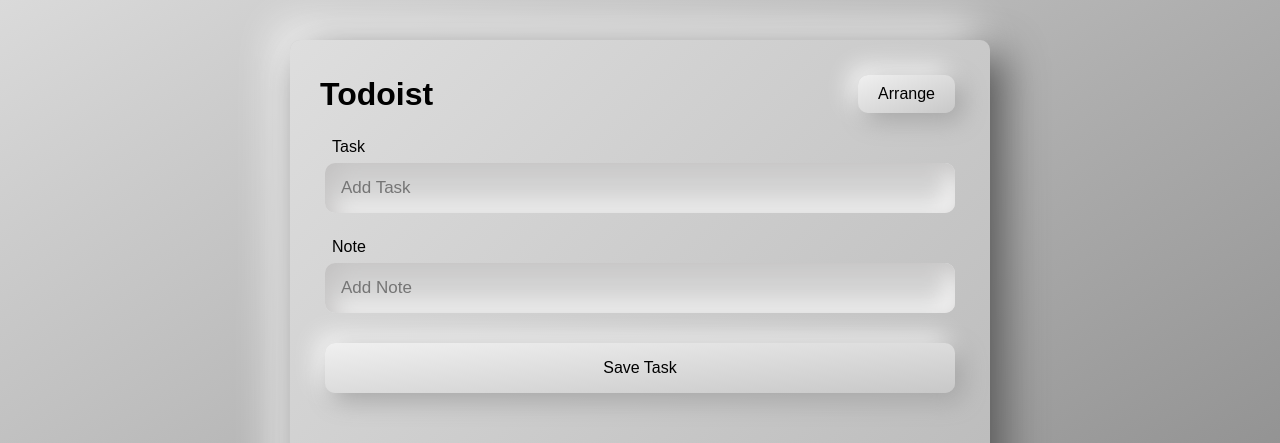
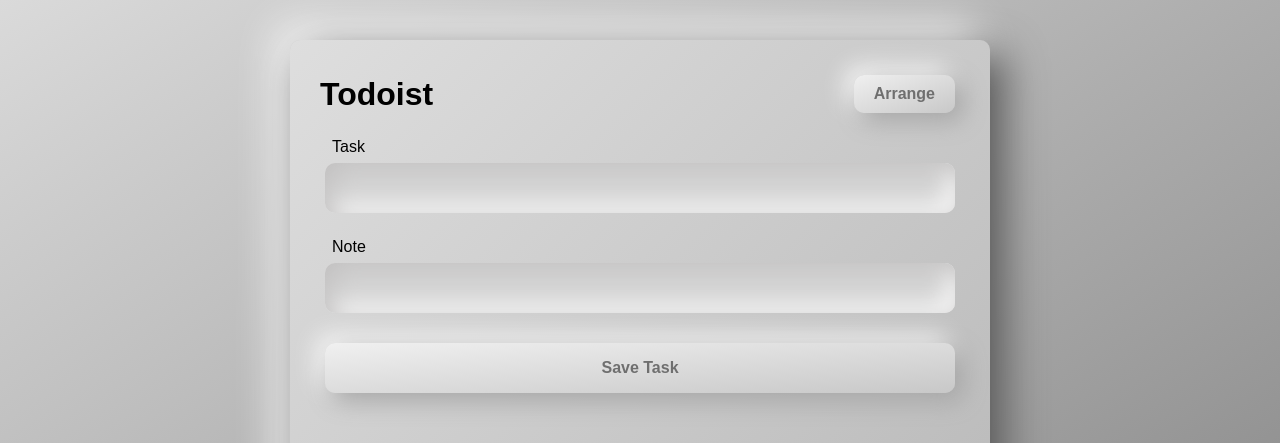
Before and after one commit to Howerrr/Todoist, a React (Create React App) app: page / in a window 1280 px wide. Both pictures are taken after a click on the button "Arrange". Shown: the top 443 px of the page. Built offline with nearby package versions, Linux system fonts and the light colour scheme.

Commit message:
update style

```diff
--- a/src/components/AddTask/index.css
+++ b/src/components/AddTask/index.css
@@ -12,6 +12,7 @@
 .form-control label {
   margin-bottom: 2px;
   margin-left: 12px;
+  user-select: none;
 }
 
 .form-control input {
--- a/src/components/AddTask/index.jsx
+++ b/src/components/AddTask/index.jsx
@@ -24,17 +24,13 @@
         <form className='add-form' onSubmit={onSubmit}>
             <div className='form-control'>
                 <label >Task</label>
-                <input type="text" placeholder='Add Task'
-                    onFocus={(e) => e.target.placeholder = ''}
-                    onBlur={(e) => e.target.placeholder = 'Add Task'}
+                <input type="text"
                     value={text}
                     onChange={(e) => setText(e.target.value)} />
             </div>
             <div className='form-control'>
                 <label >Note</label>
-                <input type="text" placeholder='Add Note'
-                    onFocus={(e) => e.target.placeholder = ''}
-                    onBlur={(e) => e.target.placeholder = 'Add Note'}
+                <input type="text"
                     value={day}
                     onChange={(e) => setDay(e.target.value)} />
             </div>
--- a/src/components/Button/index.css
+++ b/src/components/Button/index.css
@@ -1,7 +1,7 @@
   .btn {
     display: inline-block;
-    background: linear-gradient(to left top,#c8c8c8,#f0f0f0);
-    color: #000;
+    background: linear-gradient(to left top, #c8c8c8, #f0f0f0);
+    color: rgb(111, 111, 111);
     border: none;
     padding: 10px 20px;
     margin: 5px;
@@ -9,9 +9,11 @@
     cursor: pointer;
     text-decoration: none;
     font-size: 16px;
+    font-weight: bold;
     font-family: inherit;
+    transition: all 0.05s ease-in-out;
     box-shadow: 7px 7px 25px #a1a1a1,
-    -7px -7px 25px #ffffff;
+      -7px -7px 25px #ffffff;
 
   }
 
@@ -20,8 +22,9 @@
   }
 
   .btn:active {
+    color: rgb(135, 135, 135);
     box-shadow: inset 7px 7px 25px #a1a1a1,
-    inset -7px -7px 25px #ffffff;
+      inset -7px -7px 25px #ffffff;
   }
 
   .save {
--- a/src/components/Header/index.css
+++ b/src/components/Header/index.css
@@ -4,3 +4,12 @@
   align-items: center;
   margin-bottom: 20px;
 }
+
+.title {
+  user-select: none;
+  transition: all 0.1s ease-in-out;
+}
+
+.title:hover {
+  color: rgb(99, 99, 99);
+}
--- a/src/components/Header/index.jsx
+++ b/src/components/Header/index.jsx
@@ -5,7 +5,7 @@
 const Header = ({ title, onClick, cardName }) => {
     return (
         <header className='header'>
-            <h1>{title}</h1>
+            <h1 className='title'>{title}</h1>
             <Button
                 text={cardName}
                 onClick={onClick} />
--- a/src/components/Task/index.css
+++ b/src/components/Task/index.css
@@ -6,6 +6,7 @@
   margin: 30px 5px;
   padding: 10px 20px;
   border-radius: 10px;
+  user-select: none;
   box-shadow: 7px 7px 20px #a1a1a1,
     -7px -7px 20px #ffffff;
 }
```
